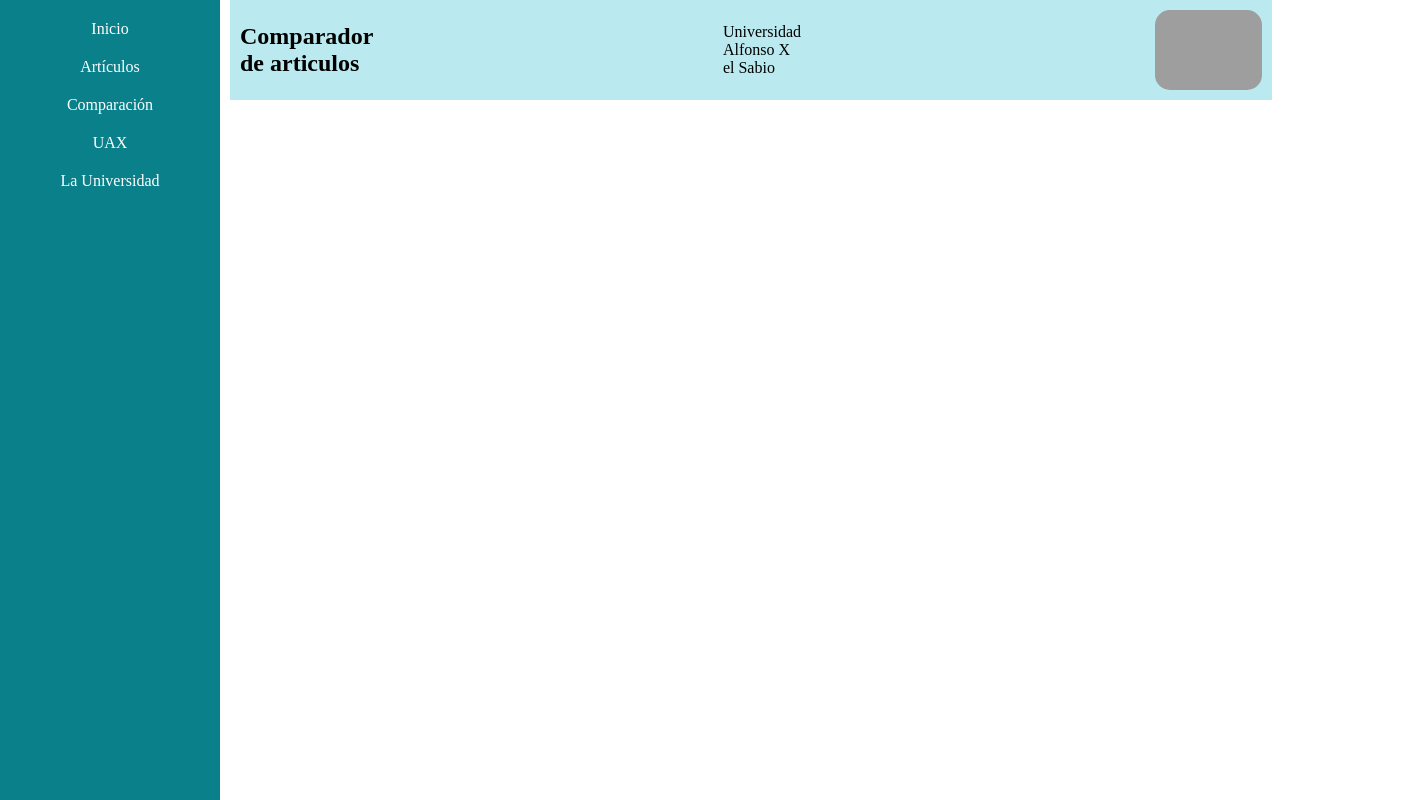
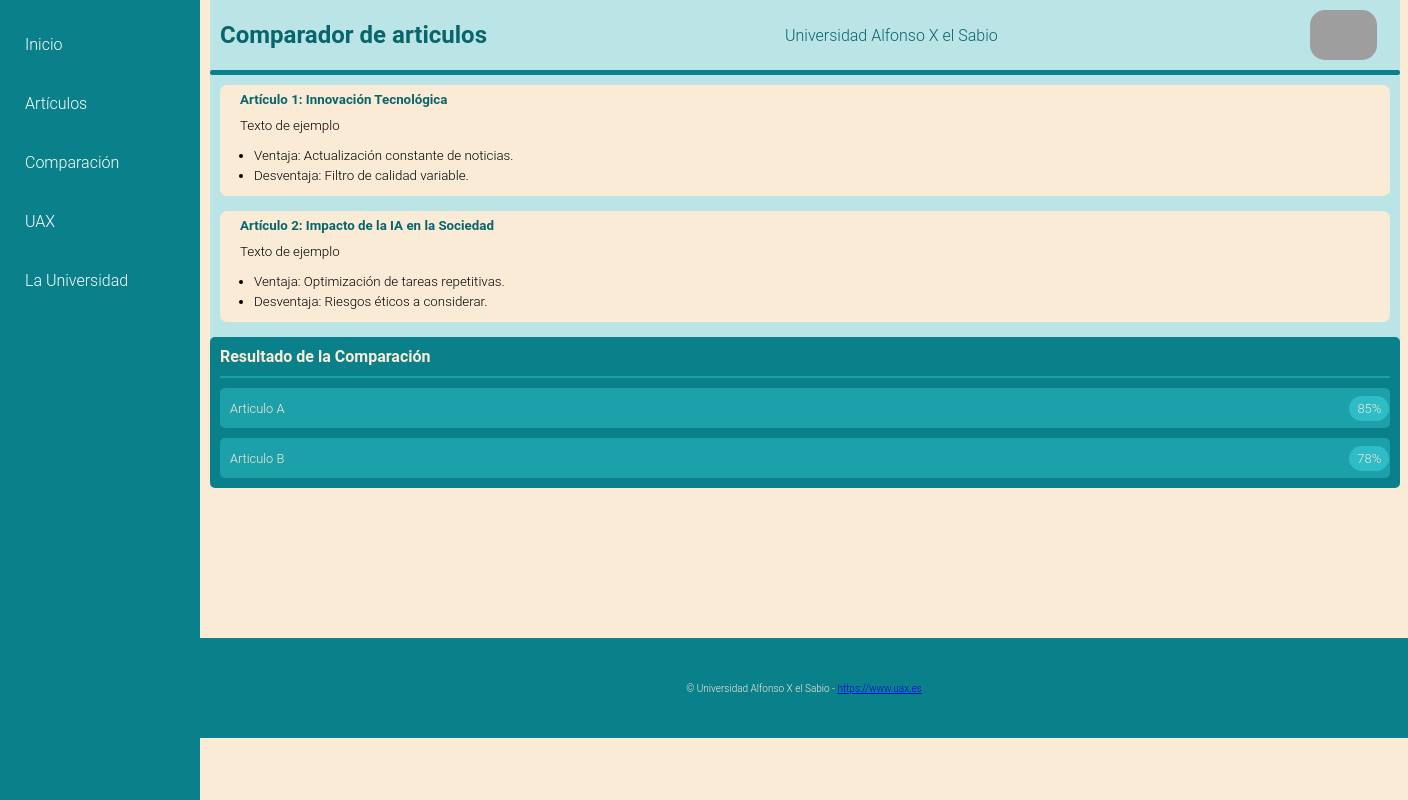
Before and after one commit to isralr/practica1html-css, a plain HTML site: page index.html in a window 1280 px wide. Shown: the whole page, 1408 px wide, since content can reach past the window. Drawn offline with Linux system fonts and the light colour scheme; grey boxes are pictures that could not be loaded.

Commit message:
Terminado lo esencial del ekcabezado, cuerpo y pie de pagina. Hace falta agregar metadatos y detalles pequeños

```diff
--- a/index.css
+++ b/index.css
@@ -1,12 +1,20 @@
+/*
+* El body se estructura con display grid para colocar a la izquierda un elemento que ocupe
+* el 100% de la altura de la pantalla y dejando el
+*/
 body {
     display: grid;
-    grid-template-columns: 220px 1fr; /* Col 1: 220px fijos. Col 2: resto (1fr) */
+    grid-template-columns: 200px 1fr; /* Col 1: 200pxs fijos. Col 2: resto (1fr) */
     height: 100vh; /*100% de la altura de la ventana*/
     gap: 10px; /*Espacio entre columnas*/
     margin-left: 0%;
     margin-top: 0%;
     margin-bottom: 0%;
+    background-color: antiquewhite;
+    font-family: 'Roboto', sans-serif; /* 1. APLICAMOS LA FUENTE */
+    font-weight: 300; /* 2. APLICAMOS EL GROSOR "LIGHT 300" QUE PEDISTE */
 }
+
 
 .barra-lateral {
     background-color: #0a818a;
@@ -15,31 +23,183 @@ body {
     padding: 10px;
 }
 
-.enlace {
+.enlace-nav {
     display: flex; /* Cada enlace en una línea separada */
     flex-direction: column ;
+    text-align: left;
+    margin-top: 10px;
+    border-radius: 10px;
     color: white;
-    padding: 10px 0;
+    padding: 15px;
     text-decoration: none;
+    transition: background-color 0.3s ease;
 }
+
+.enlace-nav:hover {
+    background-color: #4cc7da;
+    color: white;
+}
+
+
+.contenedor-principal {
+    display: flex;
+    flex-direction: column;
+    height: 100vh;
+    gap: 0px;
+    padding: 0px;
+}
+
+/* Cabecera */
 
 .cabecera {
     display: flex;
     flex-direction: row;
     align-items: center;
-    gap: 350px;
-    height: 80px;
+    gap: 275px;
+    height: 50px;
     padding: 10px;
     background-color: #a5e2ebc0;
 }
 
+/* Elementos de la cabecera */
+
 .titulo-cabecera {
     font-size: 1.5rem;
+    width: 290px;
+    color: #08656b;
 }
 
+.descripcion-cabecera{
+    width: 250px;
+    color: #08656b;
+}
 
 .imagen-cabecera {
     width: auto;
     height: 100%;
     border-radius: 15px;
 }
+
+/* Separador */
+
+.separador-header-main {
+    height: 5px;
+    background-color: #0a818a;
+    border-radius: 2px;
+}
+
+/* Main */
+
+.main {
+    display: flex;
+    flex-direction: column;
+    gap: 25px;
+    padding: 10px;
+    border-bottom-left-radius: 5px;
+    border-bottom-right-radius: 5px;
+    background-color: #a5e2ebc0;
+}
+
+.contenedor-articulos {
+    display: flex;
+    flex-direction: column;
+    align-items: center;
+    gap: 15px;
+}
+
+.articulo {
+    height: auto;
+    align-content: center;
+    border-radius: 7px;
+    width: 1150px;
+    margin: 0px;
+    font-size: smaller;
+    padding-bottom: 5px;
+    padding-left: 20px;
+    background-color: antiquewhite;
+}
+
+.titulo-articulo {
+    line-height: 0px;
+    margin-top: 15px;
+    color: #08656b;
+}
+
+.lista-articulo {
+    line-height: 20px;
+    margin-bottom: 5px;
+    padding-left: 14px;
+}
+
+.contenedor-comparacion{
+    display: flex;
+    flex-direction: column;
+    align-items: left;
+    gap: 10px;
+    padding: 10px;
+    margin: -10px;
+    border-radius: 5px;
+    color: antiquewhite;
+    background-color: #0a818a;
+}
+
+.titulo-comparacion {
+    margin: 0px;
+}
+
+.separador-comparacion {
+    height: 2px;
+    background-color: #1ca0a9;
+    border-radius: 2px;
+}
+
+.barra-comparacion {
+    display: flex;
+    flex-direction: row;
+    align-items: center;
+    font-size: 0.8rem;
+    padding-left: 10px;
+    height: 40px;
+    gap: 1065px;
+    border-radius: 5px;
+    color: antiquewhite;
+    background-color: #1ca0a9;
+}
+
+.porcentaje-comparacion {
+    height: 25px;
+    text-align: center;
+    font-size: small;
+    align-content: center;
+    border-radius: 14px;
+    width: 40px;
+    background-color: #2ebcc6;
+}
+
+/* Separador */
+
+.separador-main-footer {
+    height: 50px;
+    background-color: antiquewhite;
+    border-radius: 2px;
+}
+
+/* Pie de página */
+
+.pie-de-pagina {
+    display: flex;
+    flex-direction: row;
+    height: 100px;
+    margin-top: 100px;
+    margin-left: -10px;
+    margin-right: -8px;
+    background-color: #0a818a;
+}
+
+.copyright {
+    text-align: center;
+    align-content: center;
+    margin: auto;
+    font-size:x-small;
+    color:antiquewhite;
+}
--- a/index.html
+++ b/index.html
@@ -11,11 +11,11 @@
 <body>
     <!-- Barra lateral de navegación -->
     <nav class="barra-lateral">
-        <a href="#inicio" class="enlace">Inicio</a>
-        <a href="#articulos" class="enlace">Artículos</a>
-        <a href="#comparacion" class="enlace">Comparación</a>
-        <a href="#uax" class="enlace">UAX</a>
-        <a href="#universidad" class="enlace">La Universidad</a>
+        <a href="#inicio" class="enlace-nav">Inicio</a>
+        <a href="#articulos" class="enlace-nav">Artículos</a>
+        <a href="#comparacion" class="enlace-nav">Comparación</a>
+        <a href="#uax" class="enlace-nav">UAX</a>
+        <a href="#universidad" class="enlace-nav">La Universidad</a>
     </nav>
 
     <div class="contenedor-principal">
@@ -28,10 +28,49 @@
             <img src="https://imgs.search.brave.com/CKZ0lxbqvFegpVNcQf9KwiFUJJN7eaTMDOqpl4e2m5E/rs:fit:860:0:0:0/g:ce/aHR0cHM6Ly93d3cu/eHRyYWZvbmRvcy5j/b20vd2FsbHBhcGVy/cy9ndGEtdmktbG9n/by0xMjA3MC5qcGc" class="imagen-cabecera" alt="Imagen de comparador de artículos">
         </header>
 
-        <main>
+        <div class="separador-header-main"></div>
+
+        <main class="main">
+            <div class="contenedor-articulos">
+                <section class="articulo">
+                    <h4 class="titulo-articulo">Artículo 1: Innovación Tecnológica</h4>
+                    <p>Texto de ejemplo</p>
+                    <ul class="lista-articulo">
+                        <li>Ventaja: Actualización constante de noticias.</li>
+                        <li>Desventaja: Filtro de calidad variable.</li>
+                    </ul>
+                </section>
+
+                <section class="articulo">
+                    <h4 class="titulo-articulo">Artículo 2: Impacto de la IA en la Sociedad</h4>
+                    <p>Texto de ejemplo</p>
+                    <ul class="lista-articulo">
+                        <li>Ventaja: Optimización de tareas repetitivas.</li>
+                        <li>Desventaja: Riesgos éticos a considerar.</li>
+                    </ul>
+                </section>
+            </div>
+
+            <div class="contenedor-comparacion">
+                <section class="titulo-comparacion">
+                    <h4 class="titulo-comparacion">Resultado de la Comparación</h4>
+                </section>
+                <div class="separador-comparacion"></div>
+                <section class="barra-comparacion">
+                    <p>Articulo A</p>
+                    <p class="porcentaje-comparacion">85%</p>
+                </section>
+                <section class="barra-comparacion">
+                    <p>Articulo B</p>
+                    <p class="porcentaje-comparacion">78%</p>
+                </section>
+            </div>
         </main>
 
-        <footer>
+        <div class="separador-main-footer"></div>
+
+        <footer class="pie-de-pagina">
+            <p class="copyright">© Universidad Alfonso X el Sabio - <a href="https://www.uax.es">https://www.uax.es</a></p>
         </footer>
 
     </div>
```
